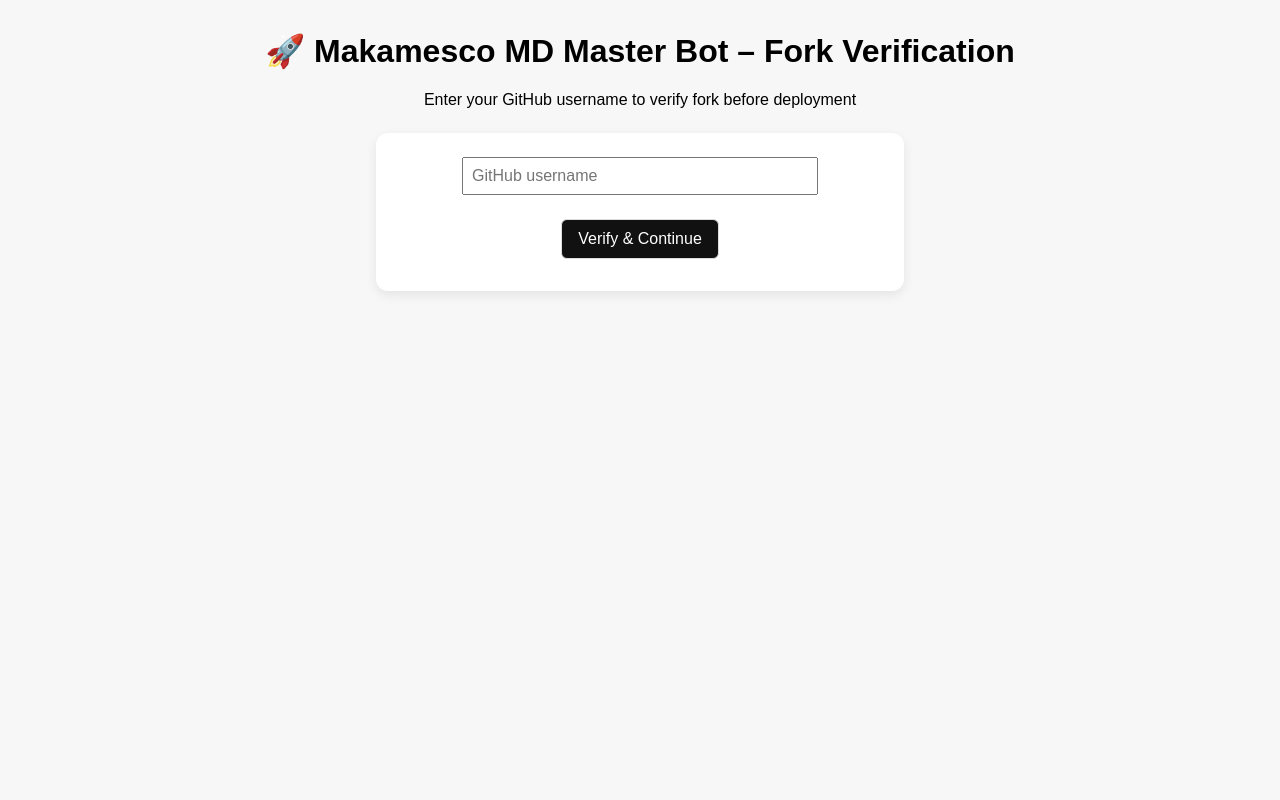
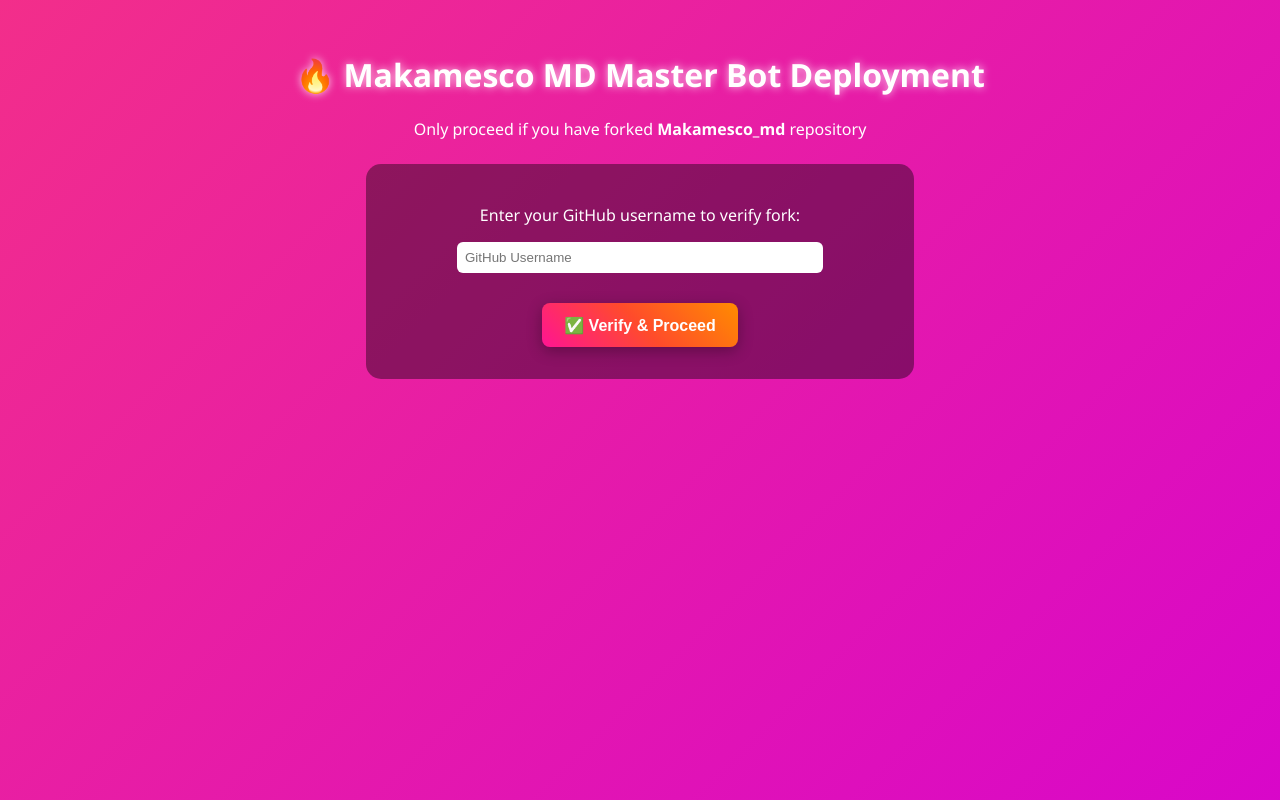
Before and after one commit to sesco001/Spank-ver, a plain HTML site: page index.html in a window 1280 px wide. Drawn offline with Linux system fonts and the light colour scheme.

Commit message:
Update index.html

```diff
--- a/index.html
+++ b/index.html
@@ -3,95 +3,106 @@
 <head>
   <meta charset="UTF-8"/>
   <meta name="viewport" content="width=device-width, initial-scale=1.0"/>
-<title>Makamesco MD Master Bot – Verify Fork</title>
+  <title>🔥 Makamesco MD Master Bot – Deployment</title>
   <style>
-  body{font-family:Arial,Helvetica,sans-serif;margin:0;padding:2rem;text-align:center;background:#f7f7f7}
-  h1{margin-top:0}
-  button{padding:.6rem 1rem;font-size:1rem;border:1px solid #ddd;border-radius:6px;cursor:pointer;background:#111;color:#fff;margin:0.5rem}
-  input{padding:0.5rem;font-size:1rem;width:70%;margin-bottom:1rem}
-  .card{background:#fff;margin:1.5rem auto;padding:1.5rem;max-width:480px;border-radius:12px;box-shadow:0 4px 12px rgba(0,0,0,.08)}
-  #forkNow { display: none; }
+    body {
+      font-family: 'Segoe UI', Arial, sans-serif;
+      margin: 0;
+      padding: 2rem;
+      text-align: center;
+      background: linear-gradient(135deg, #ff4b2b, #ff416c, #d400d4);
+      background-size: 400% 400%;
+      animation: gradientBG 12s ease infinite;
+      color: #fff;
+    }
+    @keyframes gradientBG {
+      0% {background-position: 0% 50%;}
+      50% {background-position: 100% 50%;}
+      100% {background-position: 0% 50%;}
+    }
+    h1 {
+      font-size: 2rem;
+      text-shadow: 0 0 8px rgba(255,255,255,0.8);
+    }
+    .card {
+      background: rgba(255, 255, 255, 0.15);
+      border-radius: 15px;
+      padding: 1.5rem;
+      margin: 1.5rem auto;
+      max-width: 500px;
+      box-shadow: 0 0 15px rgba(255,255,255,0.2);
+      backdrop-filter: blur(10px);
+    }
+    button {
+      padding: 0.8rem 1.4rem;
+      font-size: 1rem;
+      font-weight: bold;
+      border: none;
+      border-radius: 8px;
+      margin: 0.5rem;
+      color: #fff;
+      background: linear-gradient(45deg, #ff1493, #ff4b2b, #ff8c00);
+      box-shadow: 0 4px 15px rgba(0,0,0,0.3);
+      cursor: pointer;
+      transition: all 0.3s ease;
+    }
+    button:hover {
+      transform: scale(1.08);
+      box-shadow: 0 0 20px rgba(255,255,255,0.6);
+    }
+    #verify-section {
+      background: rgba(0,0,0,0.4);
+      padding: 1.5rem;
+      border-radius: 15px;
+      max-width: 500px;
+      margin: 1.5rem auto;
+    }
   </style>
 </head>
 <body>
 
-<div id="step1">
-  <h1>🚀 Makamesco MD Master Bot – Fork Verification</h1>
-  <p id="status">Enter your GitHub username to verify fork before deployment</p>
+  <h1>🔥 Makamesco MD Master Bot Deployment</h1>
+  <p>Only proceed if you have forked <strong>Makamesco_md</strong> repository</p>
 
-  <div class="card">
-    <input type="text" id="username" placeholder="GitHub username"/>
-    <br/>
-    <button onclick="verifyFork()">Verify & Continue</button>
+  <!-- Verification Section -->
+  <div id="verify-section">
+    <p>Enter your GitHub username to verify fork:</p>
+    <input type="text" id="username" placeholder="GitHub Username" style="padding:0.5rem;border-radius:6px;border:none;width:70%;">
+    <br><br>
+    <button onclick="verifyFork()">✅ Verify & Proceed</button>
   </div>
 
-  <div class="card" id="forkNow">
-    <h2>🔧 Fork Required</h2>
-    <p>This repo is not forked yet. Please fork to your account first:</p>
-    <button onclick="openSite('https://github.com/sesco001/Makamesco_md/fork')">Fork Now</button>
+  <!-- Deployment Section (hidden initially) -->
+  <div id="deployment-section" style="display:none;">
+    <div class="card">
+      <h2>🚀 Deploy</h2>
+      <button onclick="window.open('https://heroku.com/deploy?template=https://github.com/sesco001/Makamesco_md','_blank')">Deploy to Heroku</button>
+      <button onclick="window.open('https://render.com','_blank')">Deploy to Render</button>
     </div>
-</div>
-
-<div id="step2" style="display:none;">
-  <h1>🚀 Makamesco MD Master Bot – Deployment Page</h1>
-  <p>Fork verified successfully! Choose your deployment method below:</p>
-
     <div class="card">
-    <h2>📤 Deployment</h2>
-    <button id="herokuBtn">Deploy to Heroku</button>
-    <button onclick="openSite('https://render.com')">Deploy to Render</button>
-  </div>
-
-  <div class="card">
-    <h2>📦 Download Latest ZIP</h2>
-    <button onclick="openSite('https://github.com/sesco001/Makamesco_md/archive/refs/heads/main.zip')">
-      Download Makamesco MD ZIP
-    </button>
-  </div>
-
-  <div class="card">
-    <h2>🌐 Suggested Panel</h2>
-    <button onclick="openSite('https://dashboard.katabump.com/auth/login#5e58ec')">Open Katapumb Panel</button>
+      <h2>📦 Panel & Download</h2>
+      <button onclick="window.open('https://github.com/sesco001/Makamesco_md/archive/refs/heads/main.zip','_blank')">Download Latest ZIP</button>
+      <button onclick="window.open('https://dashboard.katabump.com/auth/login#5e58ec','_blank')">Open Katapumb Panel</button>
     </div>
   </div>
 
   <script>
-  function openSite(url) {
-    window.open(url, "_blank");
-  }
-
     async function verifyFork() {
       const username = document.getElementById('username').value.trim();
-    if (!username) {
-      alert("Please enter a GitHub username");
-      return;
-    }
+      if (!username) return alert("Please enter your GitHub username!");
 
-    document.getElementById('status').innerText = "Verifying fork…";
-
+      const apiUrl = `https://api.github.com/repos/${username}/Makamesco_md`;
       try {
-      const res = await fetch(`https://api.github.com/repos/${username}/Makamesco_md`);
-      if (!res.ok) throw new Error("Repo not found");
-      const data = await res.json();
-
-      if (data.fork && data.parent && data.parent.html_url === "https://github.com/sesco001/Makamesco_md") {
-        document.getElementById('status').innerText = "✅ Fork verified!";
-
-        // Hide step 1 and show step 2
-        document.getElementById('step1').style.display = "none";
-        document.getElementById('step2').style.display = "block";
-
-        // Set Heroku button to use user's fork
-        document.getElementById('herokuBtn').onclick = function() {
-          openSite(`https://heroku.com/deploy?template=https://github.com/${username}/Makamesco_md`);
-        };
+        const res = await fetch(apiUrl);
+        if (res.status === 200) {
+          alert("✅ Fork verified! Proceeding to deployment...");
+          document.getElementById('verify-section').style.display = 'none';
+          document.getElementById('deployment-section').style.display = 'block';
         } else {
-        document.getElementById('status').innerText = "❌ Not a fork of Makamesco_md.";
-        document.getElementById('forkNow').style.display = "block";
+          alert("❌ Fork not found! Please fork https://github.com/sesco001/Makamesco_md first.");
         }
       } catch (err) {
-      document.getElementById('status').innerText = "❌ Fork verification failed.";
-      document.getElementById('forkNow').style.display = "block";
+        alert("⚠️ Error verifying repository.");
       }
     }
   </script>
```
Lines whose indentation alone changed are shown as unchanged.
